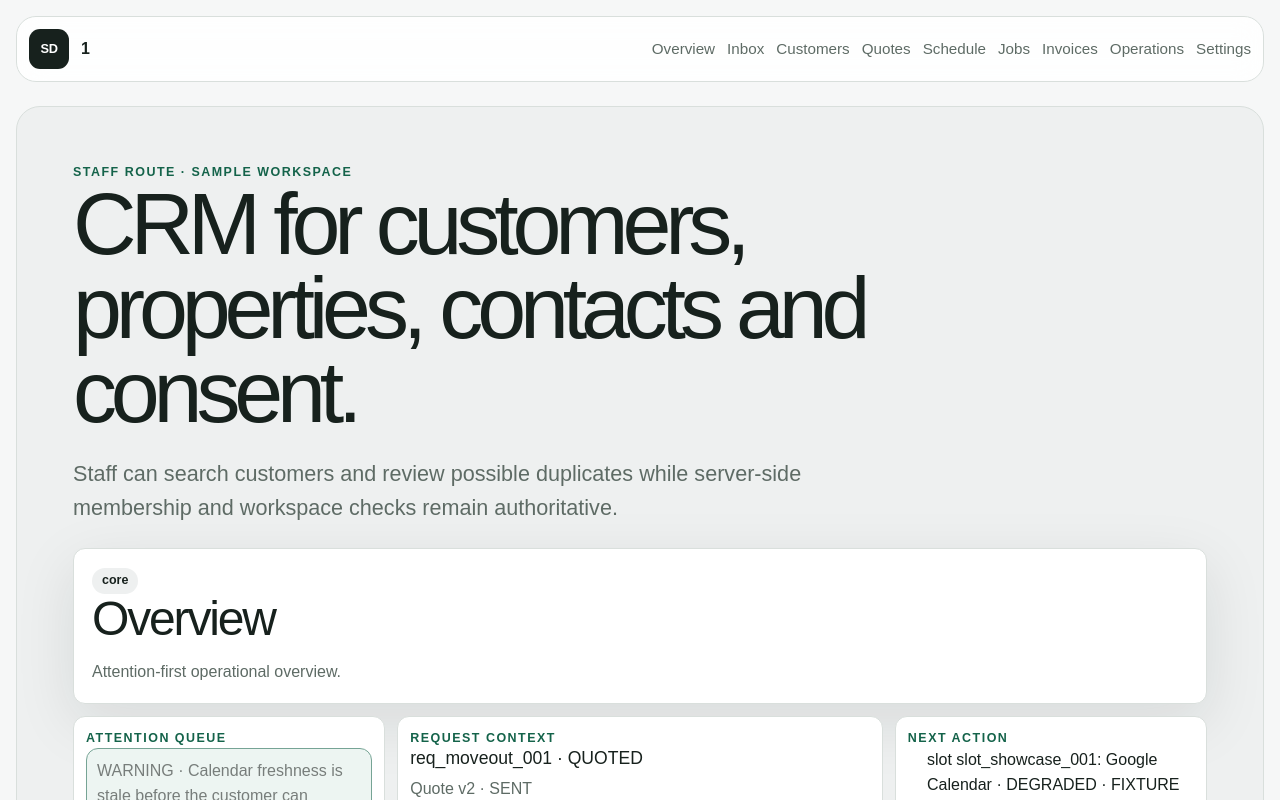
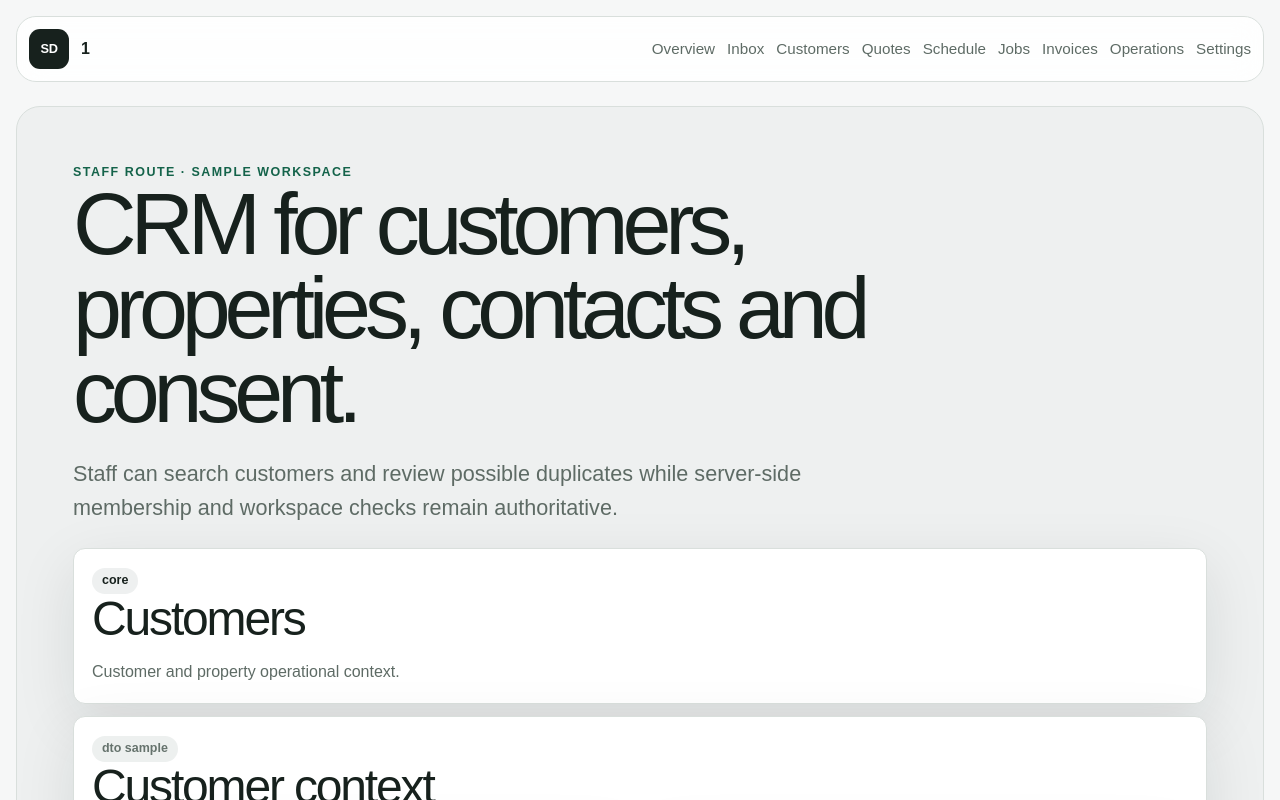
Before and after one commit to SaamVR/ServiceDesk, a Next.js app: page /app/1/customers in a window 1280 px wide. Shown: the top 800 px of the page. Built offline with nearby package versions, Linux system fonts and the light colour scheme.

Commit message:
feat(staff): map customers route to module

```diff
--- a/src/app/app/[workspace]/customers/page.tsx
+++ b/src/app/app/[workspace]/customers/page.tsx
@@ -6,6 +6,7 @@ export default async function StaffCustomersPage({ params }: { params: Promise<{
   return (
     <OperationalRoute
       surface="staff"
+        staffModule="customers"
       workspaceLabel={workspace}
       title="CRM for customers, properties, contacts and consent."
       description="Staff can search customers and review possible duplicates while server-side membership and workspace checks remain authoritative."
```
